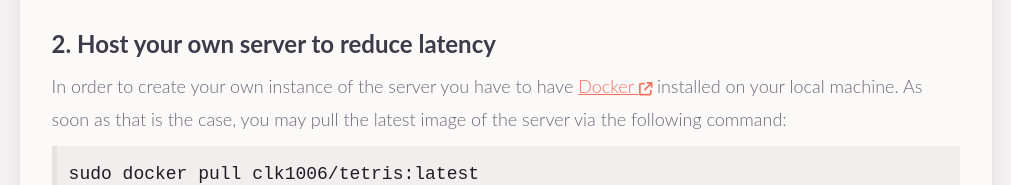
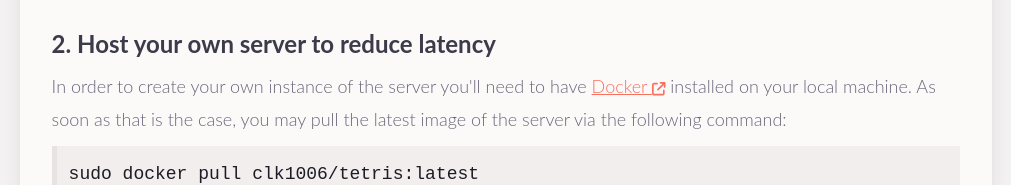
Before and after one commit to clk1006/teris, a Next.js app: page /docs/visualize in a window 1280 px wide. Shown: the part 885-1070 px from the top of the page, without its empty margins (134-1145 px from the left). Built offline with nearby package versions, Linux system fonts and the light colour scheme.

Commit message:
formalities

```diff
--- a/pages/docs/index.js
+++ b/pages/docs/index.js
@@ -101,7 +101,7 @@ export default function Docs() {
                                             target="_blank"
                                             rel="noreferrer"
                                             className="text-link">Google Colab <FontAwesomeIcon
-                                            size="xs" icon={faExternalLink}/></a>) for such a project. For this, click to
+                                            size="xs" icon={faExternalLink}/></a>) for such a project. Click here to
                                             get redirected to a prepared template to help you get started.</p>
                                     </div>
                                 </a>
@@ -112,7 +112,7 @@ export default function Docs() {
                                         <FontAwesomeIcon className="ref-box-icon" icon={faPlay}></FontAwesomeIcon>
                                         <h2>How can I play the front-end version via client in browser?</h2>
                                         <p>Click here to get redirected to the index page, on which you can play the
-                                            front-end version of our game.</p>
+                                            front-end version of the game.</p>
                                     </div>
                                 </a>
 
--- a/pages/docs/visualize.js
+++ b/pages/docs/visualize.js
@@ -81,7 +81,7 @@ export default function Docs() {
 
                         <br/>
                         <h2>2. Host your own server to reduce latency</h2>
-                        <p>In order to create your own instance of the server you have to have <a href="https://www.docker.com/"
+                        <p>In order to create your own instance of the server you'll need to have <a href="https://www.docker.com/"
                                target="_blank" className="text-link" rel="noreferrer">Docker <FontAwesomeIcon
                                size="xs"
                                icon={faExternalLink}/>
```
